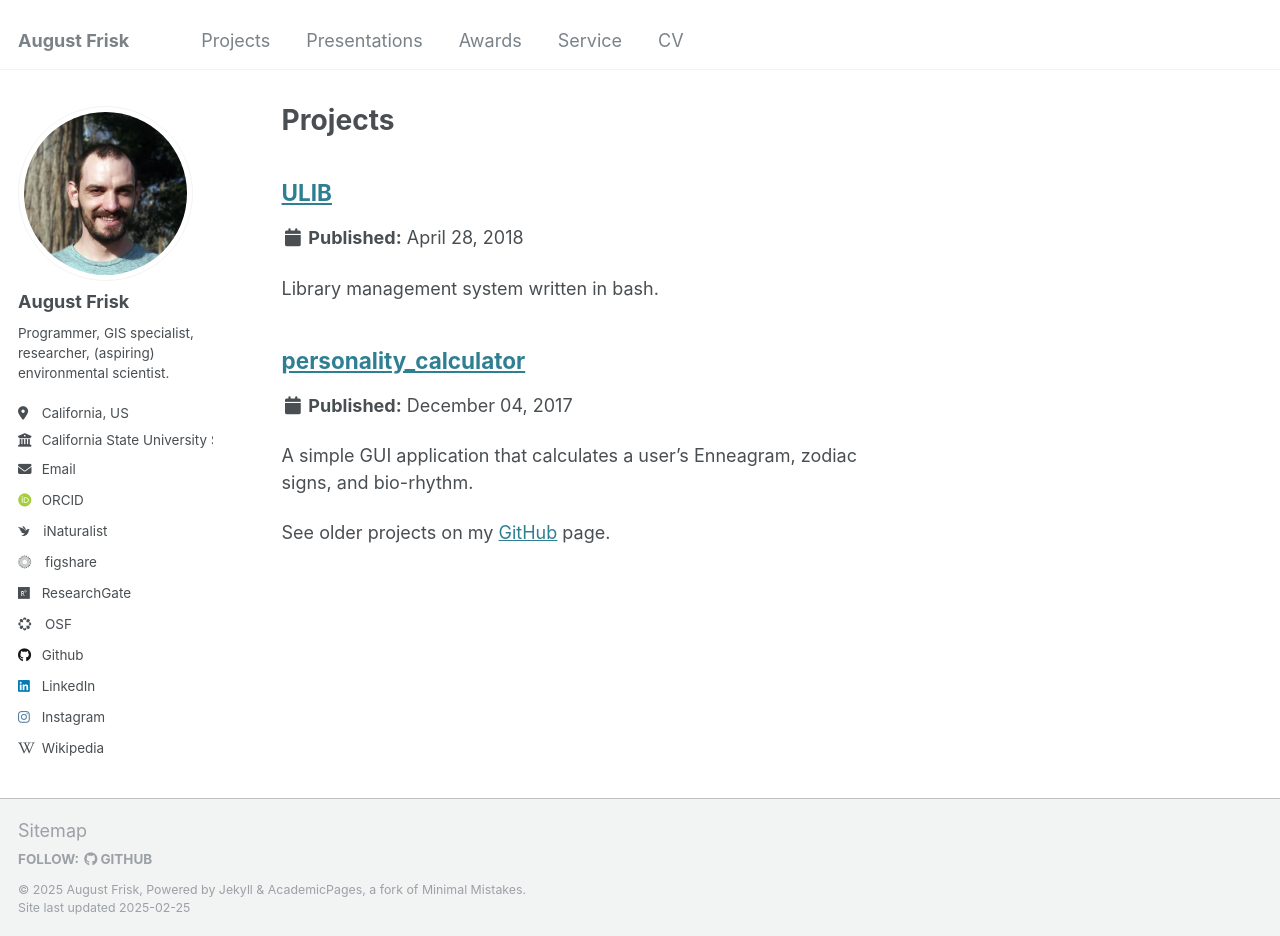
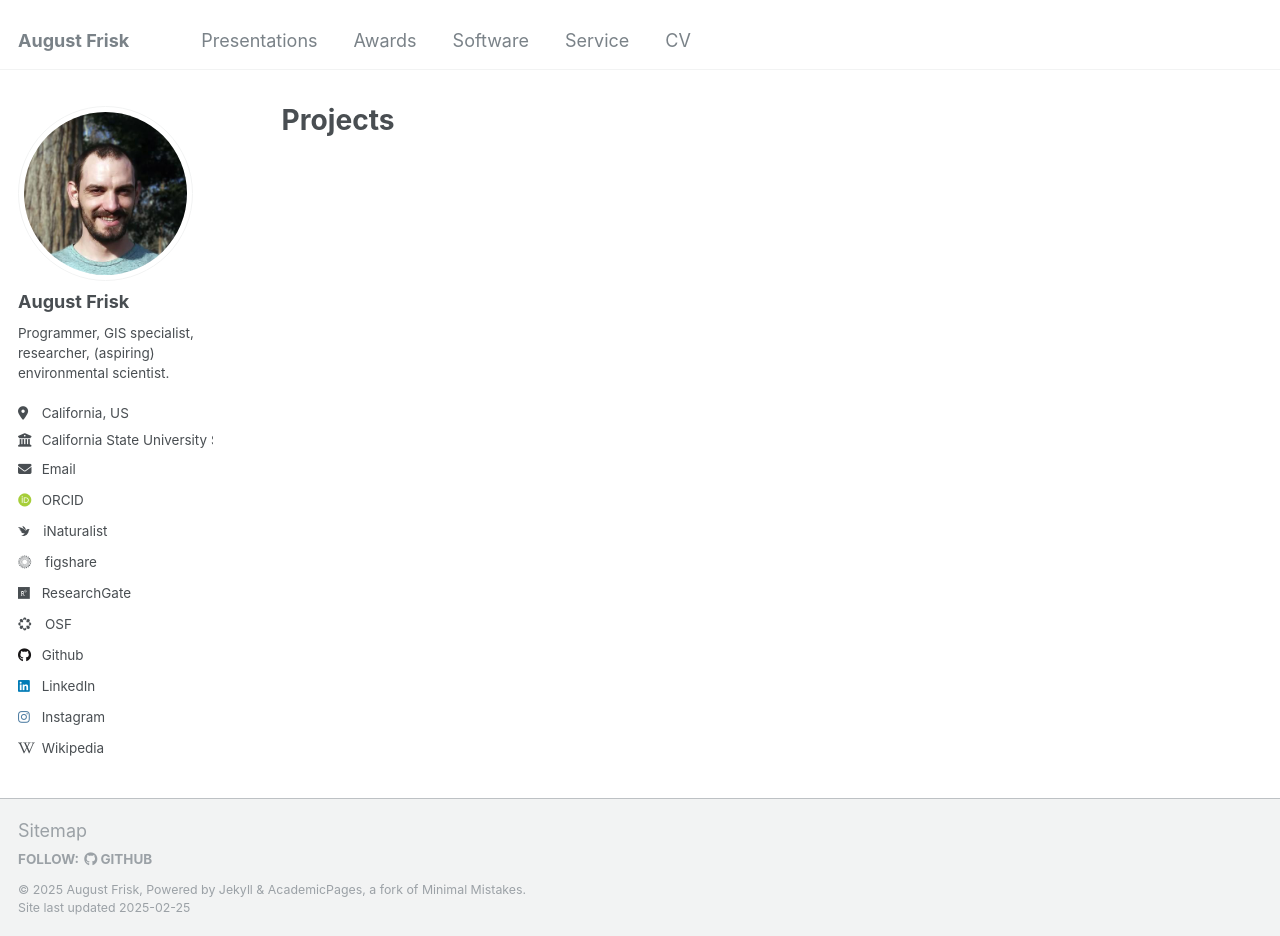
Before and after one commit to 4N0NYM0U5MY7H/4N0NYM0U5MY7H.github.io, a Jekyll site: the page built from _pages/portfolio.html, in a window 1280 px wide and 936 px high. Built offline with Jekyll 4.4.1, drawn with Linux system fonts in a browser that asks for light colours; some web fonts are replaced.

Commit message:
add software

```diff
--- a/_data/navigation.yml
+++ b/_data/navigation.yml
@@ -11,14 +11,17 @@ main:
   # - title: "Teaching"
   #   url: /teaching/
 
-  - title: "Projects"
-    url: /portfolio/
+  # - title: "Projects"
+  #   url: /portfolio/
 
   - title: "Presentations"
     url: /talks/
 
   - title: "Awards"
     url: /awards/
+
+  - title: "Software"
+    url: /software/
 
   - title: "Service"
     url: /service/
--- a/_pages/portfolio.html
+++ b/_pages/portfolio.html
@@ -11,5 +11,3 @@ author_profile: true
 {% for post in site.portfolio reversed %}
   {% include archive-single.html %}
 {% endfor %}
-
-See older projects on my <a href="https://github.com/4N0NYM0U5MY7H">GitHub</a> page.
--- a/_portfolio/2017-12-04-personality_calculator.html
+++ b/_software/2017-12-04-personality_calculator.html
@@ -19,5 +19,5 @@ Personality analysis and astrology tool implemented in Python. Features a graphi
 <h2>Source Code</h2>
 
 <ul>
-<li><a href="https://github.com/4N0NYM0U5MY7H/personality_calculator">GitHub repository</a></li>
+<li><a href="https://github.com/4N0NYM0U5MY7H/personality_calculator"><i class="fab fa-fw fa-github icon-pad-right" aria-hidden="true"></i> GitHub repository</a></li>
 </ul>
--- a/_portfolio/2018-04-28-ulib.html
+++ b/_software/2018-04-28-ulib.html
@@ -19,5 +19,5 @@ Library Management System implemented using Bash scripting. Features a user-frie
 <h2>Source Code</h2>
 
 <ul>
-<li><a href="https://github.com/4N0NYM0U5MY7H/personality_calculator">GitHub repository</a></li>
+<li><a href="https://github.com/4N0NYM0U5MY7H/personality_calculator"><i class="fab fa-fw fa-github icon-pad-right" aria-hidden="true"></i> GitHub repository</a></li>
 </ul>
```
Also changed, not shown: _pages/software.md (added, +13 -0 lines).
